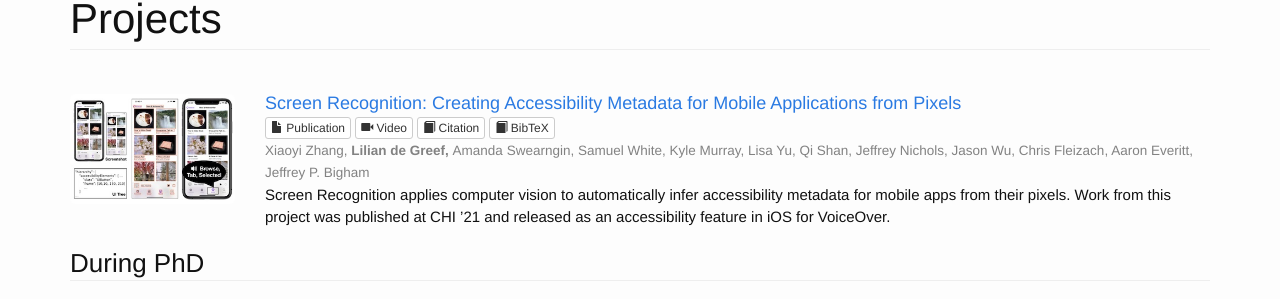
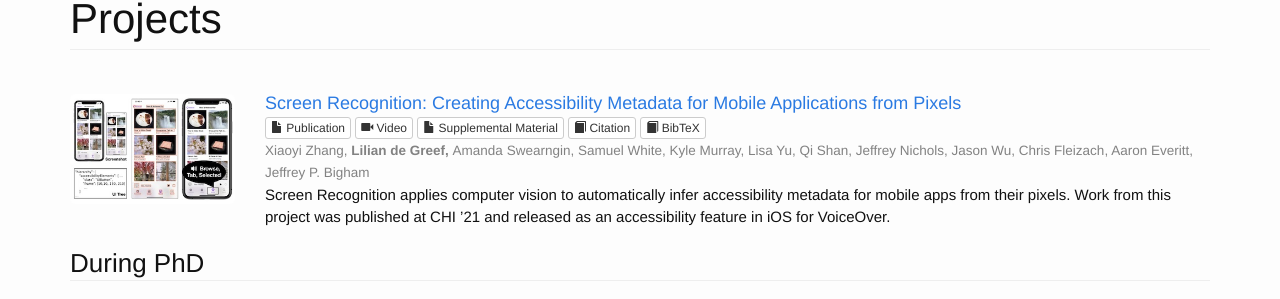
Before and after one commit to ldegreef/ewhitmire.github.io, a Jekyll site: the page built from index.html, in a window 1280 px wide and 900 px high, scrolled down 772 px. Shown: the part 139-438 px from the top of the window. Built offline with Jekyll 4.4.1, drawn with Linux system fonts in a browser that asks for light colours; some web fonts are replaced; comment, search, counter and statistics services are not loaded.

Commit message:
Fix supplemental material link for main page

```diff
--- a/_includes/projects.html
+++ b/_includes/projects.html
@@ -79,8 +79,8 @@
             </a>
           {% endif %}
 
-          {% if page.supplement %}
-            <a href="{{ page.supplement }}" class="btn btn-default btn-xs" aria-label="Download PDF">
+          {% if pub.supplement %}
+            <a href="{{ pub.supplement }}" class="btn btn-default btn-xs" aria-label="Download PDF">
             <span class="glyphicon glyphicon-file" aria-hidden="true"></span> Supplemental Material
             </a>
           {% endif %}
```
